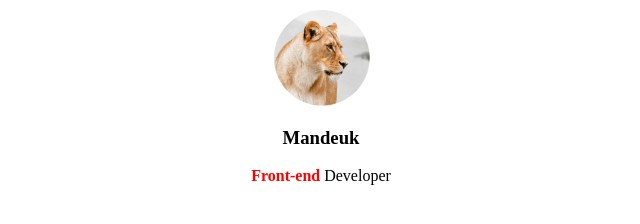
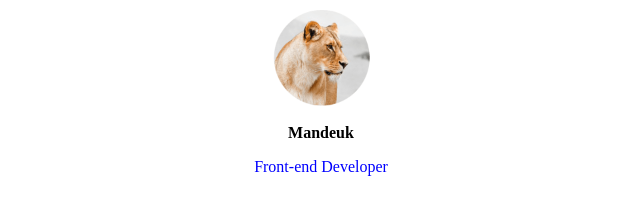
Before and after one commit to mandeukJeong/html-css, a plain HTML site: page index.html in a window 1280 px wide. Shown: the whole page, without its empty margins (319-959 px from the left). Drawn offline with Linux system fonts and the light colour scheme.

Commit message:
basic module - css 파일 생성 및 적용

```diff
--- /dev/null
+++ b/css/main.css
@@ -0,0 +1,24 @@
+.profile {
+    width: 100px;
+    display: block;
+    margin-left: auto;
+    margin-right: auto;
+}
+
+.title {
+    text-align: center;
+    font-size: 16px;
+}
+
+.content {
+    color: red;
+}
+
+p {
+    color: green;
+}
+
+#special {
+    text-align: center;
+    color: blue;
+}
--- a/index.html
+++ b/index.html
@@ -1,12 +1,16 @@
 <!DOCTYPE html>
 <html>
+
 <head>
     <meta charset="UTF-8">
     <title>Document</title>
+    <link href="css/main.css" rel="stylesheet">
 </head>
+
 <body>
-        <img src="lion.png" style="width: 100px; display: block; margin-left: auto; margin-right: auto;">
-        <h3 style="text-align: center;">Mandeuk</h3>
-        <p style="text-align: center;"><strong style="color: red;">Front-end</strong> Developer</p>
+    <img src="lion.png" class="profile">
+    <h3 class="title">Mandeuk</h3>
+    <p id="special" class="content">Front-end Developer</p>
 </body>
+
 </html>
```
Lines whose indentation alone changed are shown as unchanged.
